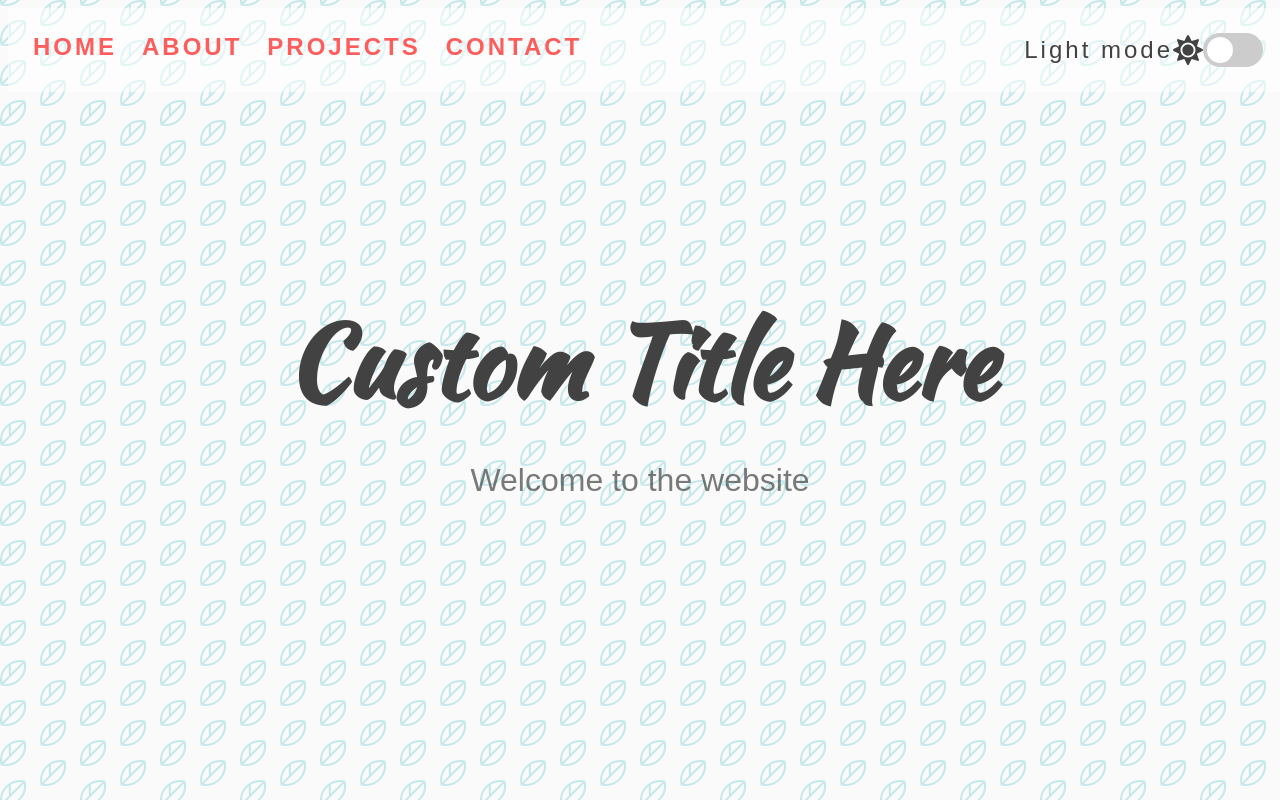
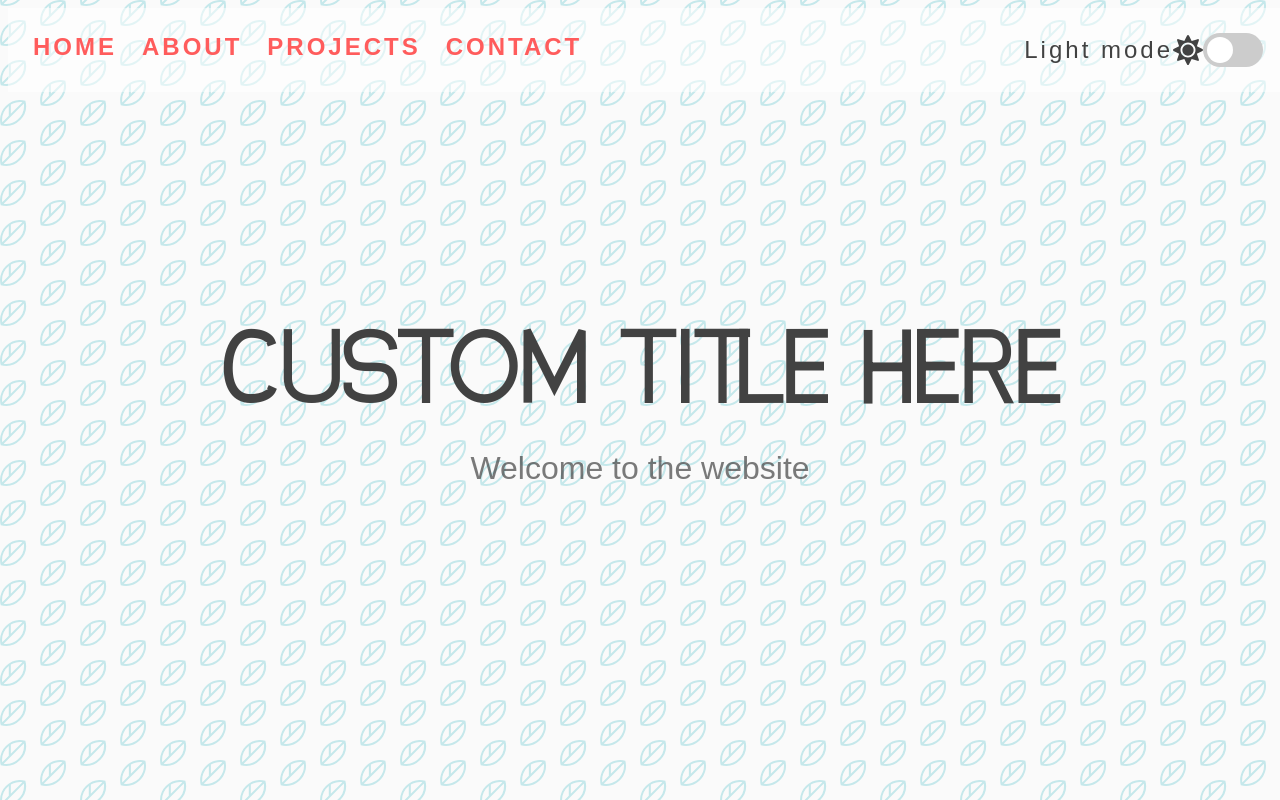
Before and after one commit to oscaramos/light-dark-mode, a React (Create React App) app: page / in a window 1280 px wide. Shown: the top 800 px of the page. Built offline with nearby package versions, Linux system fonts and the light colour scheme.

Commit message:
Change H1 font to Oliver

```diff
--- a/public/index.html
+++ b/public/index.html
@@ -25,6 +25,12 @@
     -->
     <link href="https://fonts.googleapis.com/css2?family=Kaushan+Script&display=swap" rel="stylesheet" />
     <link href="https://fonts.googleapis.com/css2?family=Comfortaa&display=swap" rel="stylesheet">
+    <style>
+      @font-face {
+        font-family: 'Oliver';
+        src: url(./fonts/Oliver-Font-Regular.ttf) format('truetype');
+      }
+    </style>
     <title>Light Dark Mode</title>
   </head>
   <body>
--- a/src/components/H1.js
+++ b/src/components/H1.js
@@ -1,7 +1,7 @@
 import styled from 'styled-components'
 
 const H1 = styled.h1`
-  font-family: 'Kaushan Script', cursive;
+  font-family: 'Oliver', cursive;
   font-size: 100px;
   margin: 0 0 10px;
 `
```
Also changed, not shown: public/fonts/Oliver-Font-Regular.ttf (added).
